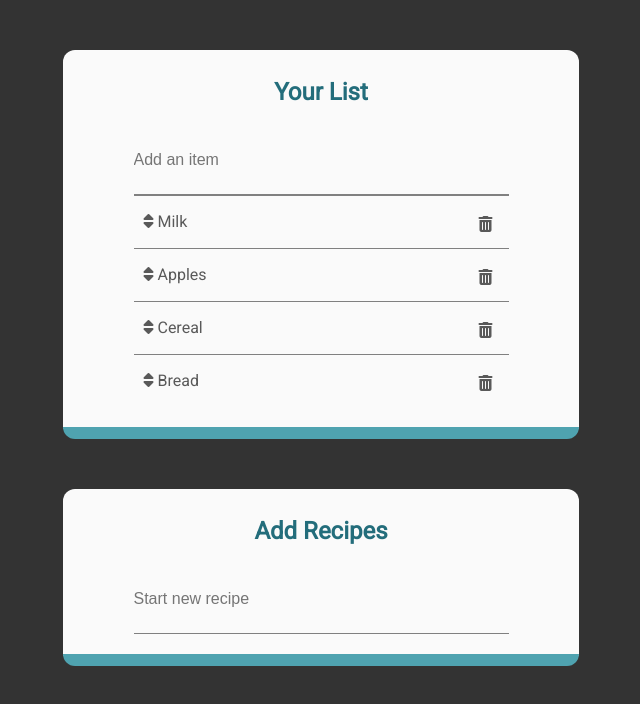
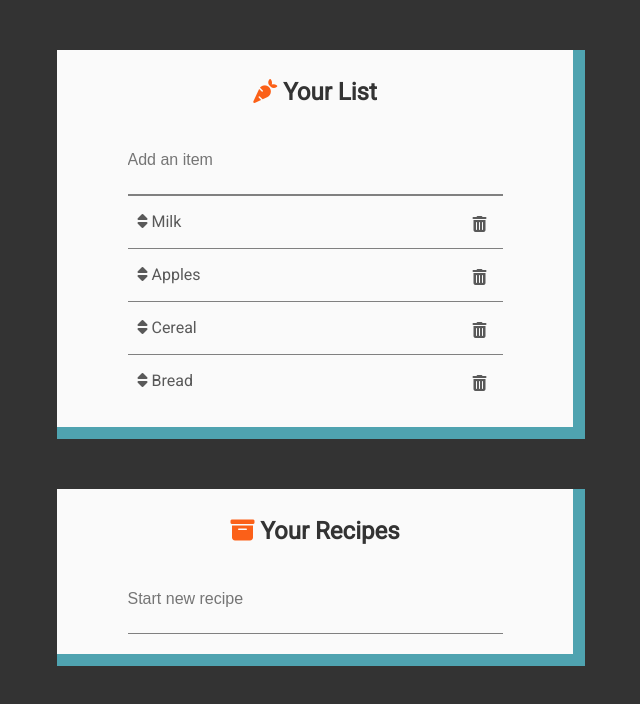
Before and after one commit to jsmileydev/grocery-list, a plain HTML site: page index.html in a window 1280 px wide. Shown: the whole page, without its empty margins (319-959 px from the left). Drawn offline with nearby package versions, Linux system fonts and the light colour scheme.

Commit message:
Color and icon styling

```diff
--- a/index.css
+++ b/index.css
@@ -22,12 +22,16 @@ main {
   width: 500px;
   background-color: hsl(0, 0%, 98%);
   border-bottom: 12px solid hsl(188, 38%, 50%);
-  border-radius: 12px;
+  border-right:  12px solid hsl(188, 38%, 50%);
 }
 
 .header {
   text-align: center;
-  color: hsl(190, 56%, 31%);
+  color: hsl(0,0%,20%);
+}
+
+.header-icon {
+  color: hsl(19, 97%, 54%);
 }
 
 .list-body {
@@ -110,6 +114,7 @@ main {
   .window {
     width: 100vw;
     border-radius: 0;
+    border-right: none;
     padding: .5em 0;
   }
   .list-body {
--- a/index.html
+++ b/index.html
@@ -4,7 +4,7 @@
 <head>
 	<meta charset="utf-8">
 	<meta name="viewport" content="width=device-width, initial-scale=1.0">
-	<title></title>
+	<title>Grocery shopping list with recipes</title>
 	<link rel="stylesheet" href="./index.css">
 </head>
 
@@ -12,7 +12,7 @@
 	<main>
 		<div id="list-window" class="window">
 			<div class="header">
-				<h2>Your List</h2>
+				<h2><i class="fas fa-carrot header-icon"></i> Your List</h2>
 			</div>
 			<div class="list-body">
 				<input type="text" id="new-item" placeholder="Add an item">
@@ -22,7 +22,7 @@
 		</div>
 		<div id="recipe-window" class="window">
 			<div class="header">
-				<h2>Add Recipes</h2>
+				<h2><i class="fas fa-archive header-icon"></i> Your Recipes</h2>
 			</div>
 			<div class="list-body" id="recipe-body">
 				<input type="text" id="new-recipe" placeholder="Start new recipe">
```
